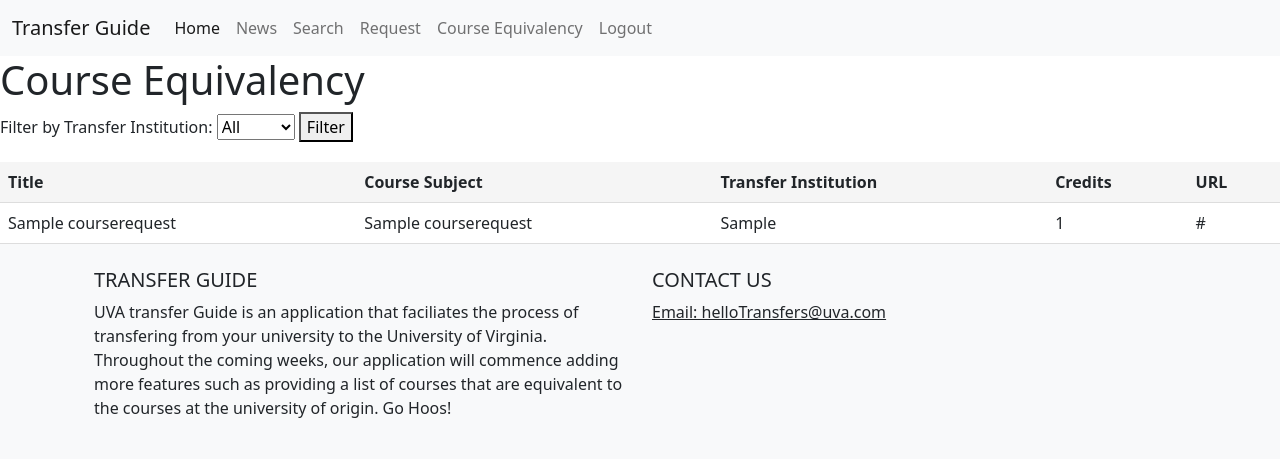
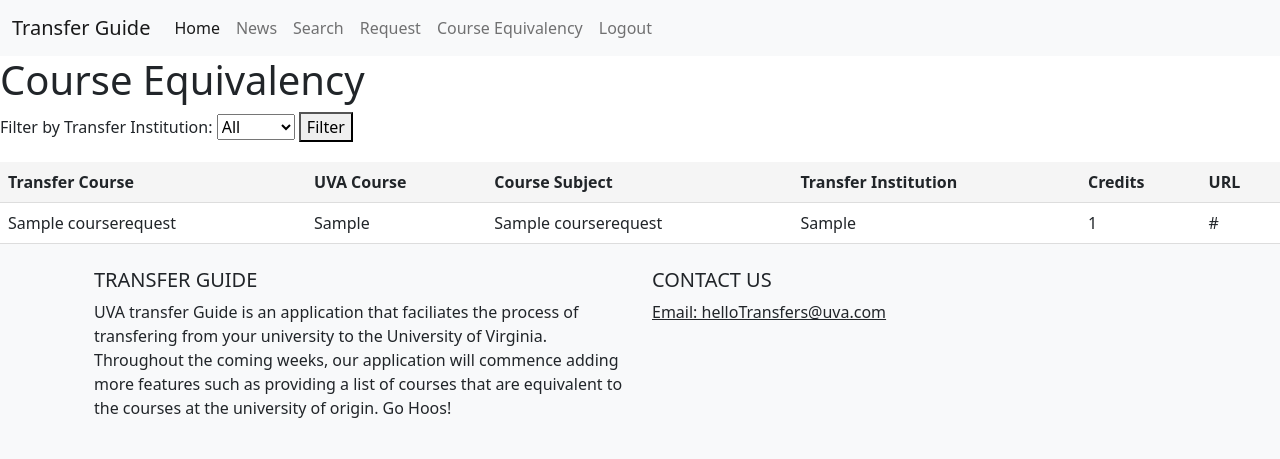
Before and after one commit to DTHM3/TransferGuide, a Django app: page /guide/course-equivalency/ in a window 1280 px wide. Shown: the top 459 px of the page. Run offline with Django 4.2, Linux system fonts and the light colour scheme; a user stored in the database is signed in; tables that the repository leaves empty hold one stand-in row (values such as "Sample post"); some libraries are stand-ins or nearby versions.

Commit message:
fix: Added equivalency to dashboard

```diff
--- a/transferguideApp/templates/courserequest/course_equivalency.html
+++ b/transferguideApp/templates/courserequest/course_equivalency.html
@@ -83,7 +83,8 @@
     <table class="course-table">
         <thead>
             <tr>
-                <th>Title</th>
+                <th>Transfer Course</th>
+                <th>UVA Course</th>
                 <th>Course Subject</th>
                 <th>Transfer Institution</th>
                 <th>Credits</th>
@@ -94,6 +95,7 @@
             {% for course in courses %}
             <tr>
                 <td>{{ course.title }}</td>
+                 <td>{{ course.course_equivalency }}</td>
                 <td>{{ course.course_subject }}</td>
                 <td>{{ course.transfer_institution }}</td>
                 <td>{{ course.credits }}</td>
```
